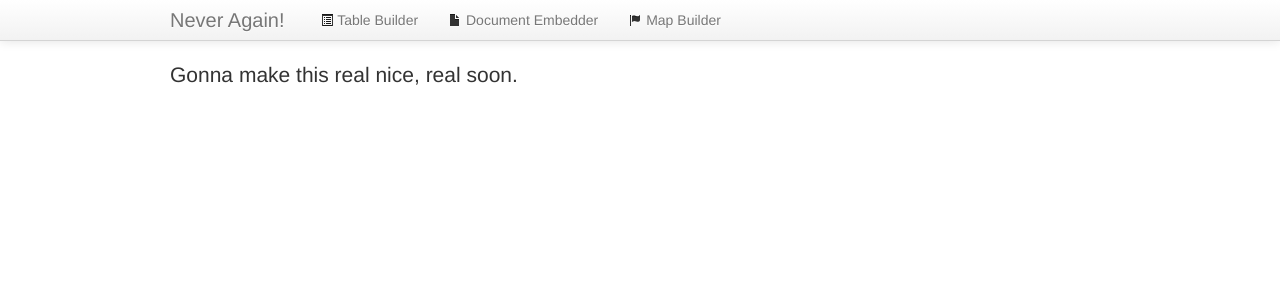
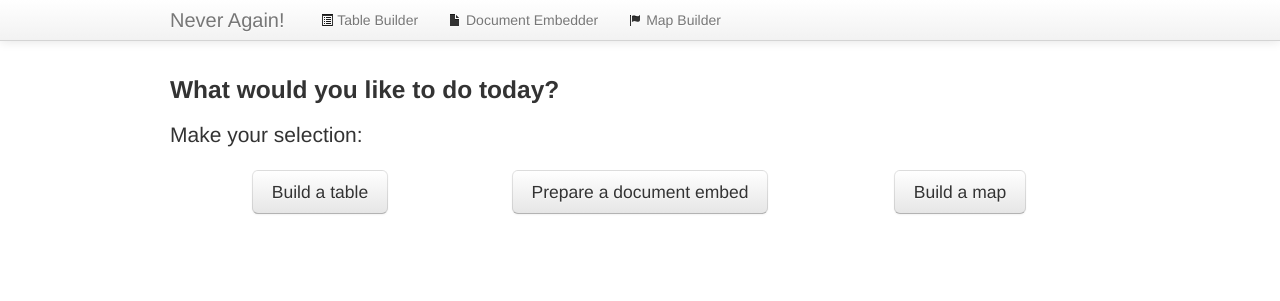
Before and after one commit to rdmurphy/never-again, a Flask app: page / in a window 1280 px wide. Shown: the top 301 px of the page. Run offline with Flask 2, Linux system fonts and the light colour scheme.

Commit message:
Added layout to landing page

```diff
--- a/templates/index.html
+++ b/templates/index.html
@@ -24,7 +24,22 @@
 
 <div class="container">
 
-<p class="lead">Gonna make this real nice, real soon.</p>
+<h3>What would you like to do today?</h3>
+
+<p class="lead">Make your selection:</p>
+
+<div class="row">
+<div class="span4">
+    <p class="text-center"><a href="/table-builder"><button class="btn btn-large" type="button">Build a table</button></a></p>
+</div>
+
+<div class="span4">
+    <p class="text-center"><a href="/document-embed"><button class="btn btn-large" type="button">Prepare a document embed</button></a></p>
+</div>
+
+<div class="span4">
+    <p class="text-center"><a href="/map-builder"><button class="btn btn-large" type="button">Build a map</button></a></p>
+</div>
 
 </div>
 
```
